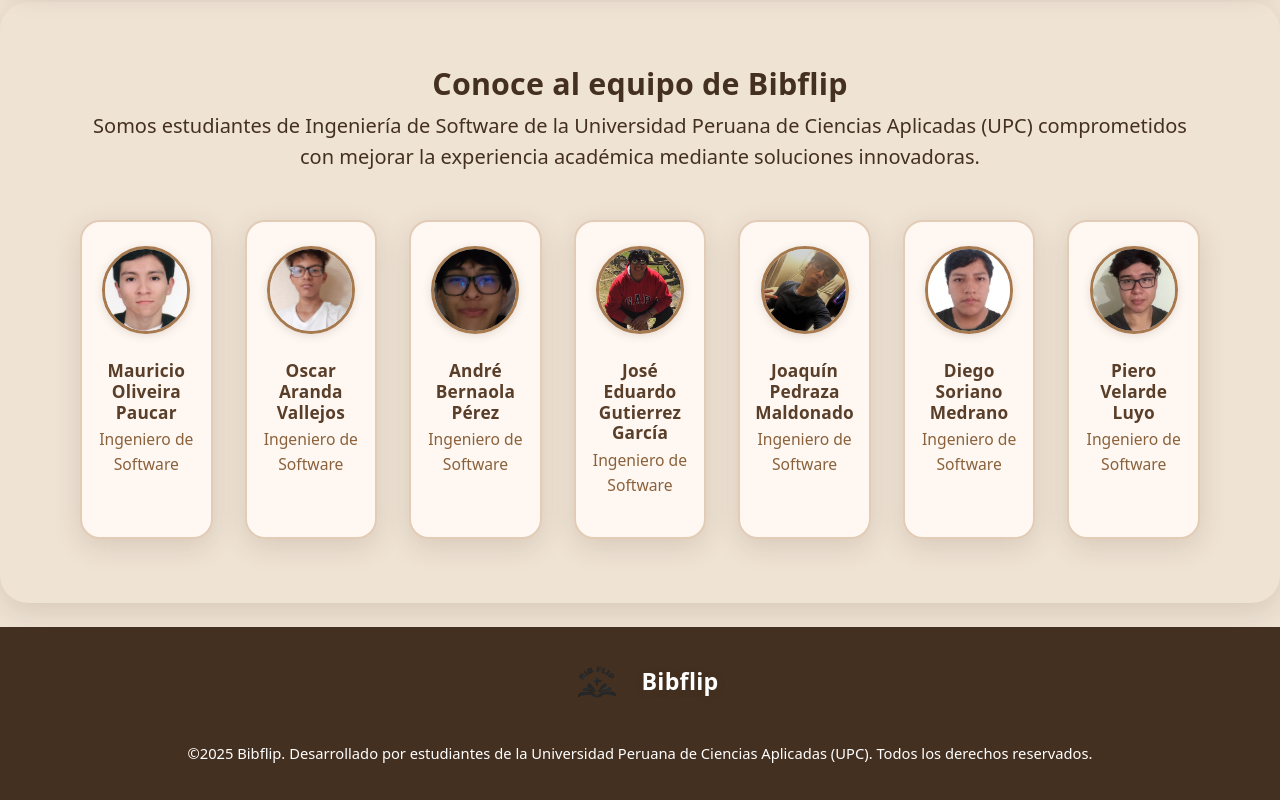
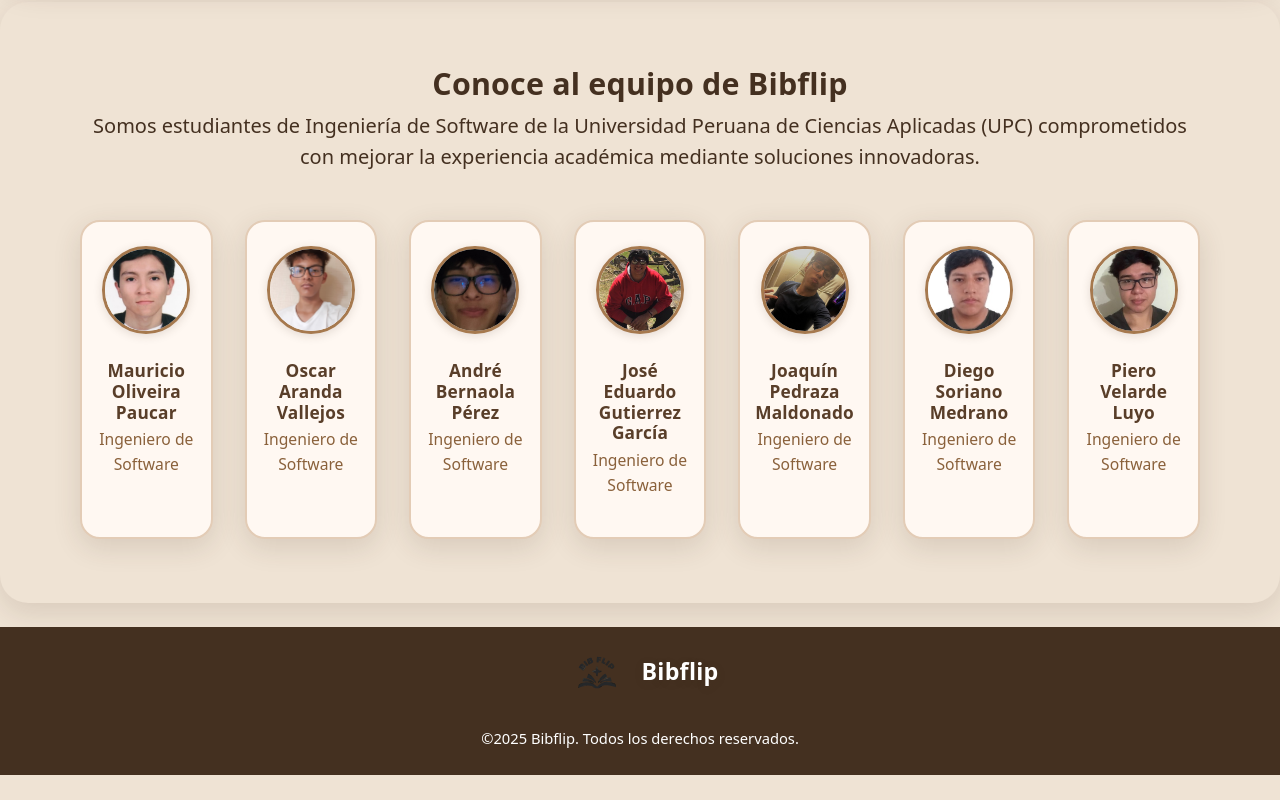
Before and after one commit to upc-pre-202520-1asi0572-3355-BibFlip/LandingPage, an Angular app: page / in a window 1280 px wide. Shown: the part 2851-3651 px from the top of the page. After the commit the page ends 3626 px from the top, so only its background shows below. Built offline with nearby package versions, Linux system fonts and the light colour scheme.

Commit message:
sedit syle(footer):

```diff
--- a/src/app/app.css
+++ b/src/app/app.css
@@ -517,8 +517,8 @@ h3 { font-weight: 600; }
 
 p { text-align: justify; text-justify: inter-word; }
 
-.site-footer { padding-top: 1.2rem !important; padding-bottom: 1.2rem !important; }
-.footer-content { gap: 0.7rem !important; }
+.site-footer { padding-top: 0.6rem !important; padding-bottom: 0.6rem !important; }
+.footer-content { gap: 0.35rem !important; }
 .brand-footer .brand-logo { width: 72px !important; height: 72px !important; }
 .brand-footer .brand-text { font-size: 1.45rem !important; }
 .copyright { font-size: 0.92rem !important; margin-top: 0.3rem !important; }
--- a/src/app/app.html
+++ b/src/app/app.html
@@ -161,6 +161,6 @@
       <img class="brand-logo" src="bib-flip-logo.svg" alt="Bibflip" style="width:72px;height:72px;" />
       <span class="brand-text fs-3 fw-bold">Bibflip</span>
     </div>
-    <p class="copyright text-center">©2025 Bibflip. Desarrollado por estudiantes de la Universidad Peruana de Ciencias Aplicadas (UPC). Todos los derechos reservados.</p>
+    <p class="copyright text-center">©2025 Bibflip. Todos los derechos reservados.</p>
   </div>
 </footer>
```
